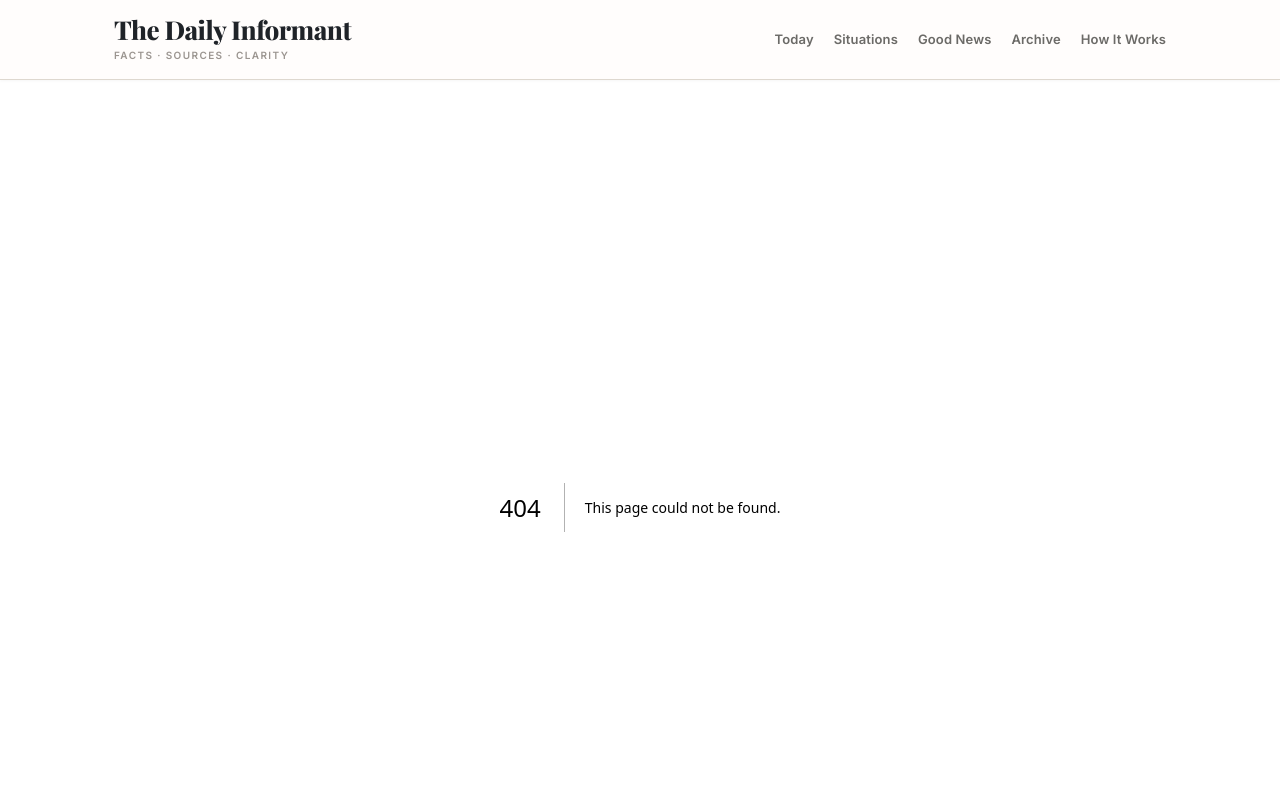
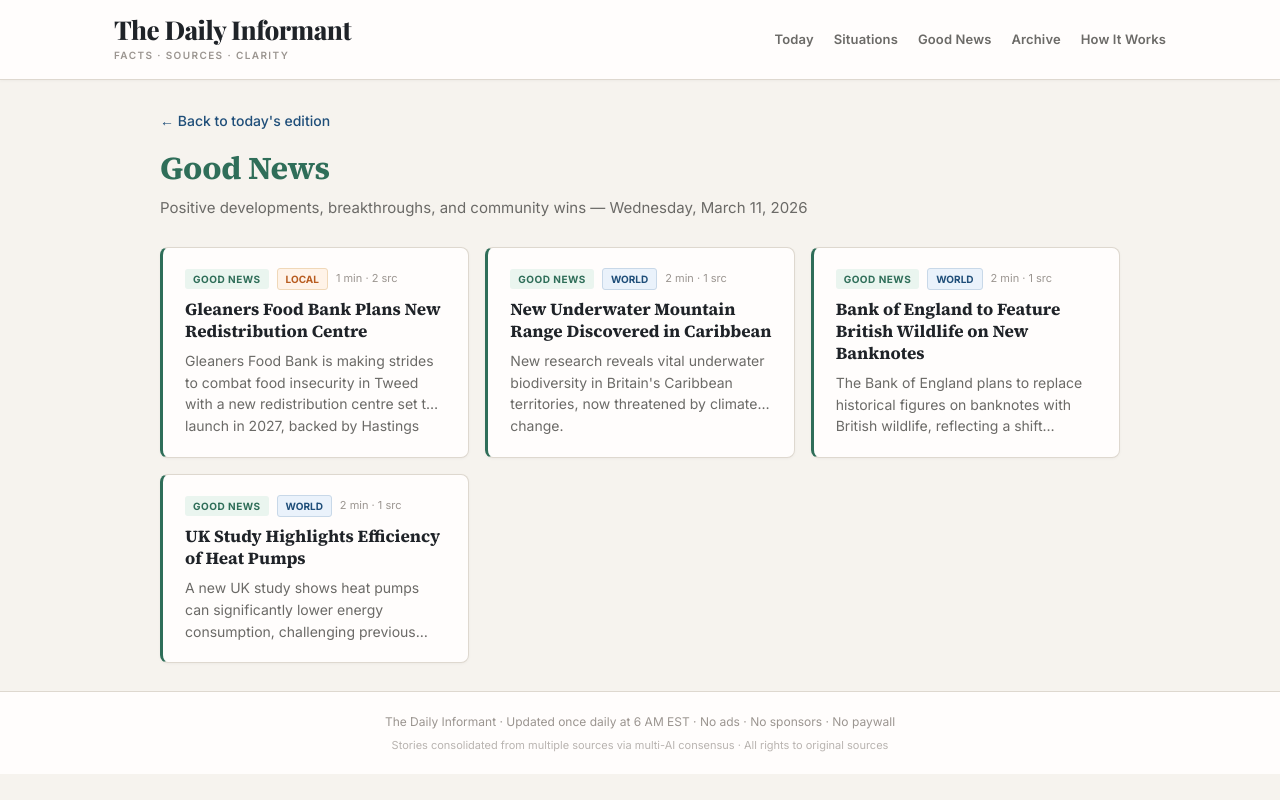
Before and after one commit to pickettdad/daily-informant, a Next.js app: page /good-news in a window 1280 px wide. Before the commit this address had no page. Shown: the top 800 px of the page. Built offline with nearby package versions, Linux system fonts and the light colour scheme.

Commit message:
Create page.tsx

```diff
--- /dev/null
+++ b/app/good-news/page.tsx
@@ -0,0 +1,109 @@
+import { loadDaily } from "@/lib/data";
+import Link from "next/link";
+
+const s = {
+  headline: "'Source Serif 4', Georgia, serif",
+  body: "'Inter', sans-serif",
+  accent: "#1F4E79", accentLight: "#EAF2FB",
+  text: "#1F2328", muted: "#6B6A67", light: "#9B9590",
+  green: "#2F6E59", greenLight: "#EAF5EF",
+  surface: "#FFFDFC",
+  border: "#DED8CF", borderLight: "#EDE8E2",
+};
+const catColors: Record<string, { bg: string; text: string; border: string }> = {
+  Local:   { bg: "#FFF3E8", text: "#B85C1F", border: "#F0D8B8" },
+  Ontario: { bg: "#F6EEDF", text: "#8B6914", border: "#E8D9B8" },
+  Canada:  { bg: "#FDEDF0", text: "#A03F4F", border: "#F0C8CF" },
+  US:      { bg: "#EEE8F7", text: "#5A3FA0", border: "#D8CEE8" },
+  World:   { bg: "#EAF2FB", text: "#1F4E79", border: "#C8D8E8" },
+  Health:  { bg: "#F5EDF7", text: "#6B3FA0", border: "#DCC8E8" },
+  Science: { bg: "#EAF5EF", text: "#2F6E59", border: "#C0DCD0" },
+  Tech:    { bg: "#EDEFF7", text: "#3F4FA0", border: "#C8CCE0" },
+};
+function gc(c: string) { return catColors[c] || { bg: "#F0F0F0", text: "#666", border: "#DDD" }; }
+
+export default async function GoodNewsPage() {
+  const daily = await loadDaily();
+  const goodNews = daily.good_developments || [];
+  const editionDate = daily.date
+    ? new Date(daily.date + "T12:00:00").toLocaleDateString("en-US", { weekday: "long", year: "numeric", month: "long", day: "numeric" })
+    : "";
+
+  return (
+    <div style={{ maxWidth: 960, margin: "0 auto" }}>
+      <p style={{ marginBottom: 16 }}>
+        <Link href="/" style={{ fontSize: 14, color: s.accent, fontWeight: 500, textDecoration: "none" }}>
+          ← Back to today&#39;s edition
+        </Link>
+      </p>
+
+      <div style={{ marginBottom: 28 }}>
+        <h1 style={{
+          fontFamily: s.headline, fontSize: 32, fontWeight: 700,
+          lineHeight: 1.2, marginBottom: 8, letterSpacing: "-0.01em",
+          color: s.green,
+        }}>Good News</h1>
+        <p style={{ fontSize: 15, color: s.muted, lineHeight: 1.55 }}>
+          Positive developments, breakthroughs, and community wins — {editionDate}
+        </p>
+      </div>
+
+      {goodNews.length > 0 ? (
+        <div className="di-story-grid" style={{ display: "grid", gridTemplateColumns: "1fr 1fr 1fr", gap: 16 }}>
+          {goodNews.map((article: any) => {
+            const cs = gc(article.category);
+            const wordCount = (article.body || "").split(/\s+/).length;
+            const readMin = Math.max(1, Math.ceil(wordCount / 200));
+            return (
+              <Link key={article.slug} href={`/article/${article.slug}`} className="di-card di-card-link" style={{
+                padding: "20px 22px", display: "flex", flexDirection: "column",
+                borderLeft: `3px solid ${s.green}`,
+              }}>
+                <div style={{ display: "flex", gap: 8, alignItems: "center", marginBottom: 8, flexWrap: "wrap" }}>
+                  <span style={{
+                    fontSize: 10, fontWeight: 700, background: s.greenLight, color: s.green,
+                    padding: "2px 8px", borderRadius: 3, textTransform: "uppercase", letterSpacing: "0.05em",
+                  }}>Good News</span>
+                  {article.category && (
+                    <span style={{
+                      fontSize: 10, fontWeight: 700, background: cs.bg, color: cs.text,
+                      padding: "2px 8px", borderRadius: 3, textTransform: "uppercase",
+                      border: `1px solid ${cs.border}`,
+                    }}>{article.category}</span>
+                  )}
+                  <span style={{ fontSize: 11, color: s.light }}>{readMin} min · {article.component_articles?.length || 1} src</span>
+                </div>
+                <h3 style={{
+                  fontFamily: s.headline, fontSize: 17, fontWeight: 700,
+                  lineHeight: 1.3, margin: "0 0 8px 0", color: s.text,
+                }}>{article.headline}</h3>
+                <p style={{
+                  fontSize: 14, color: s.muted, lineHeight: 1.55, margin: 0,
+                  display: "-webkit-box", WebkitLineClamp: 3, WebkitBoxOrient: "vertical" as any, overflow: "hidden",
+                  flex: "1 1 auto",
+                }}>{article.bottom_line || article.body?.substring(0, 180) || ""}</p>
+              </Link>
+            );
+          })}
+        </div>
+      ) : (
+        <div style={{ padding: "40px 20px", textAlign: "center", color: s.muted }}>
+          <p style={{ fontSize: 16 }}>No good news stories in today&#39;s edition yet.</p>
+          <p style={{ fontSize: 14, marginTop: 8 }}>Check back tomorrow — the pipeline looks for positive developments from Good News Network, Positive News, and other sources every morning.</p>
+        </div>
+      )}
+
+      {/* Positive thought at bottom */}
+      {daily.optional_reflection && (
+        <div style={{
+          marginTop: 32, padding: "18px 22px",
+          background: "#F6EEDF", borderRadius: 8,
+          borderLeft: `3px solid ${s.green}`,
+        }}>
+          <p style={{ fontSize: 12, fontWeight: 700, textTransform: "uppercase", letterSpacing: "0.08em", color: s.green, marginBottom: 8, fontFamily: s.body }}>A Thought for the Day</p>
+          <p style={{ fontSize: 16, lineHeight: 1.65, color: "#3D5A40", fontStyle: "italic", fontFamily: s.headline, margin: 0 }}>{daily.optional_reflection}</p>
+        </div>
+      )}
+    </div>
+  );
+}
```
